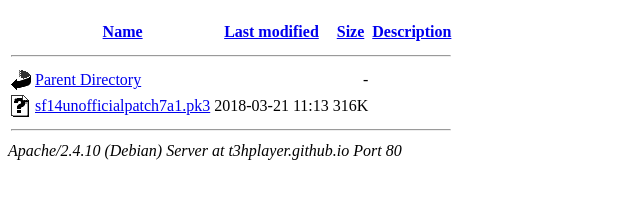
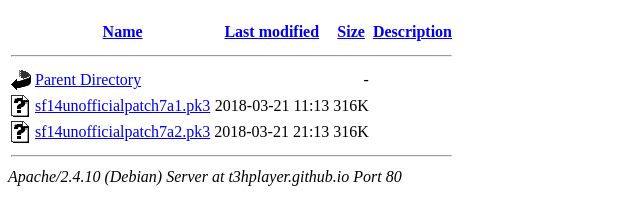
Before and after one commit to t3hplayer/t3hplayer.github.io, a plain HTML site: page index.html in a window 1280 px wide. Shown: the part 48-272 px from the top of the page, without its empty margins (0-640 px from the left). Drawn offline with Linux system fonts and the light colour scheme.

Commit message:
Adding alpha 2

```diff
--- a/index.html
+++ b/index.html
@@ -10,6 +10,7 @@
    <tr><th colspan="5"><hr></th></tr>
 <tr><td valign="top"><img src="/icons/back.gif" alt="[PARENTDIR]"></td><td><a href="/">Parent Directory</a></td><td>&nbsp;</td><td align="right">  - </td><td>&nbsp;</td></tr>
 <tr><td valign="top"><img src="/icons/unknown.gif" alt="[   ]"></td><td><a href="sf14unofficialpatch7a1.pk3">sf14unofficialpatch7a1.pk3</a></td><td align="right">2018-03-21 11:13  </td><td align="right">316K</td><td>&nbsp;</td></tr>
+<tr><td valign="top"><img src="/icons/unknown.gif" alt="[   ]"></td><td><a href="sf14unofficialpatch7a2.pk3">sf14unofficialpatch7a2.pk3</a></td><td align="right">2018-03-21 21:13  </td><td align="right">316K</td><td>&nbsp;</td></tr>
    <tr><th colspan="5"><hr></th></tr>
 </table>
 <address>Apache/2.4.10 (Debian) Server at t3hplayer.github.io Port 80</address>
```
Also changed, not shown: 1 other file.
